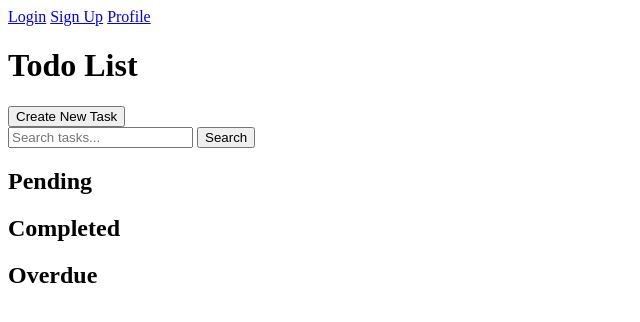
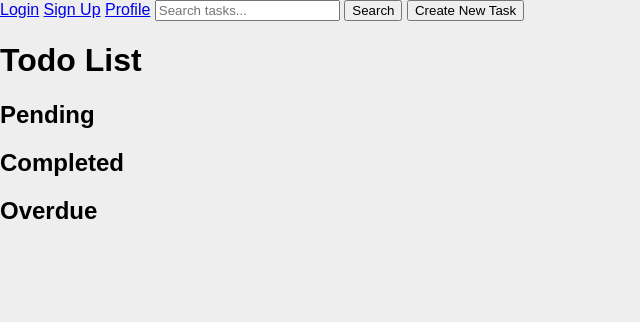
Before and after one commit to leafyclive/projects, a FastAPI app: page / in a window 1280 px wide. Shown: the top 322 px of the page, without its empty margins (0-640 px from the left). Run offline with FastAPI, Linux system fonts and the light colour scheme.

Commit message:
adding css

```diff
--- a/app.py
+++ b/app.py
@@ -1,4 +1,5 @@
 from fastapi import FastAPI, Depends, Request, status, Form
+from fastapi.staticfiles import StaticFiles
 from fastapi.security import OAuth2PasswordRequestForm
 from fastapi.responses import JSONResponse, RedirectResponse
 from starlette.middleware.sessions import SessionMiddleware
@@ -18,6 +19,9 @@
 
 # Add session middleware
 app.add_middleware(SessionMiddleware, secret_key="!secret")
+
+# Serve static files
+app.mount("/static", StaticFiles(directory="static"), name="static")
 
 # Password hashing
 pwd_context = CryptContext(schemes=["bcrypt"], deprecated="auto")
--- /dev/null
+++ b/static/index.css
@@ -0,0 +1,6 @@
+body {
+    background-color: #EEEEEE;
+    font-family: Arial, sans-serif;
+    margin: 0;
+    padding: 0;
+}
--- /dev/null
+++ b/static/navbar.css
@@ -0,0 +1,4 @@
+.navbar{
+    overflow: hidden;
+    background-color: 222831;
+}
--- a/templates/index.html
+++ b/templates/index.html
@@ -1,12 +1,16 @@
 <!DOCTYPE html>
 <html lang="en">
+
 <head>
     <meta charset="UTF-8">
     <meta name="viewport" content="width=device-width, initial-scale=1.0">
     <title>Todo List</title>
+    <link rel="stylesheet" href="/static/index.css">
+    <link rel="stylesheet" href="/static/navbar.css">
 </head>
+
 <body>
-    <div>
+    <div class="navbar">
         {% if logged_in %}
         <span>Welcome, {{ user.username }}</span>
         <a href="/logout">Logout</a>
@@ -15,17 +19,15 @@
         <a href="/sign_up">Sign Up</a>
         {% endif %}
         <a href="profile/{{ user.id }}">Profile</a>
+
+        <input type="text" id="search" placeholder="Search tasks...">
+        <button onclick="filterTasks()">Search</button>
+
+        <button onclick="location.href='new_task'">Create New Task</button>
     </div>
     <h1>Todo List</h1>
-    <div>
-        <button onclick="location.href='new_task'">Create New Task</button>
-    </div>
-    <div>
-        <input type="text" id="search" placeholder="Search tasks...">
-        <button onclick="filterTasks()">Search</button>
-    </div>
 
-    <div>
+    <div class="pending">
         <h2>Pending</h2>
         <ul id="pending-tasks">
             {% for task in pending_tasks %}
@@ -43,7 +45,7 @@
         </ul>
     </div>
 
-    <div>
+    <div class="completed">
         <h2>Completed</h2>
         <ul id="completed-tasks">
             {% for task in completed_tasks %}
@@ -58,7 +60,7 @@
         </ul>
     </div>
 
-    <div>
+    <div class="overdue">
         <h2>Overdue</h2>
         <ul id="overdue-tasks">
             {% for task in overdue_tasks %}
@@ -83,4 +85,5 @@
         }
     </script>
 </body>
+
 </html>
```
Also changed, not shown: templates/profile.html (+12 -5 lines), static/styles.css (added). Lines whose indentation alone changed are shown as unchanged.
